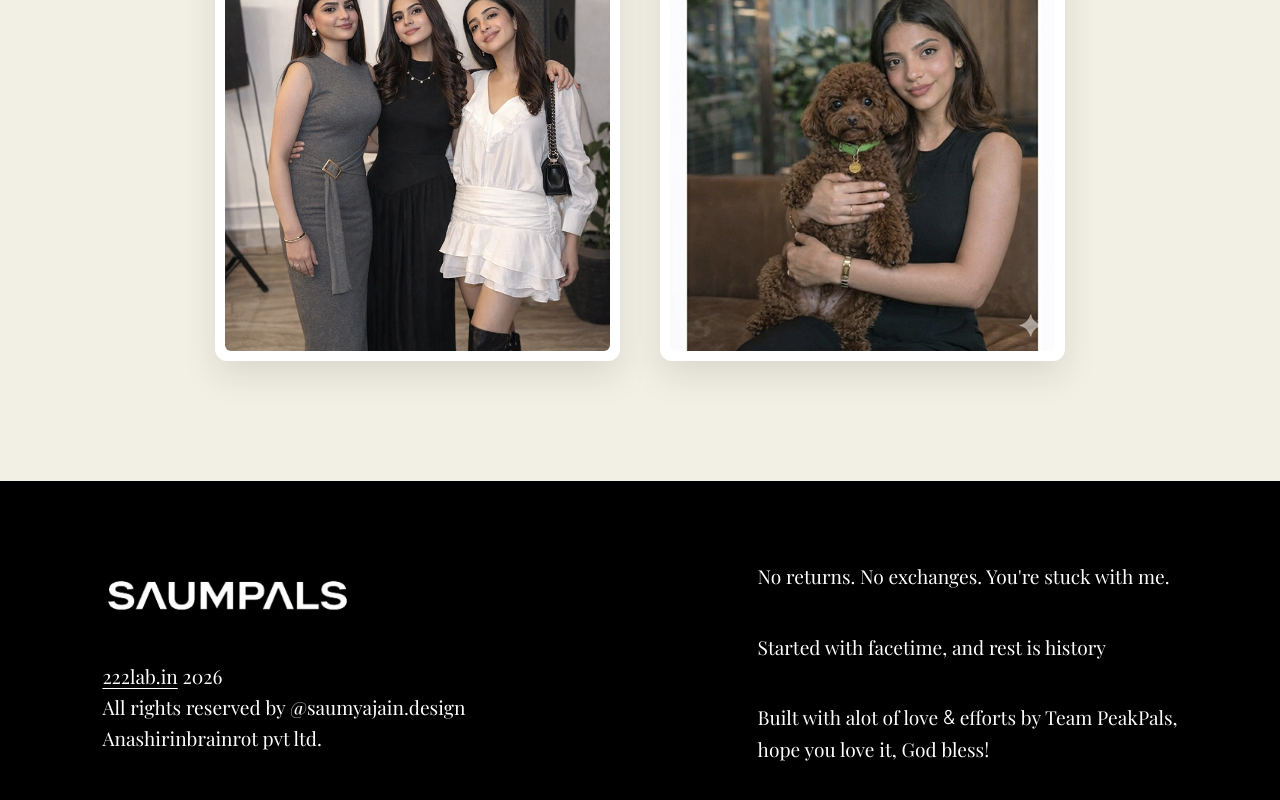
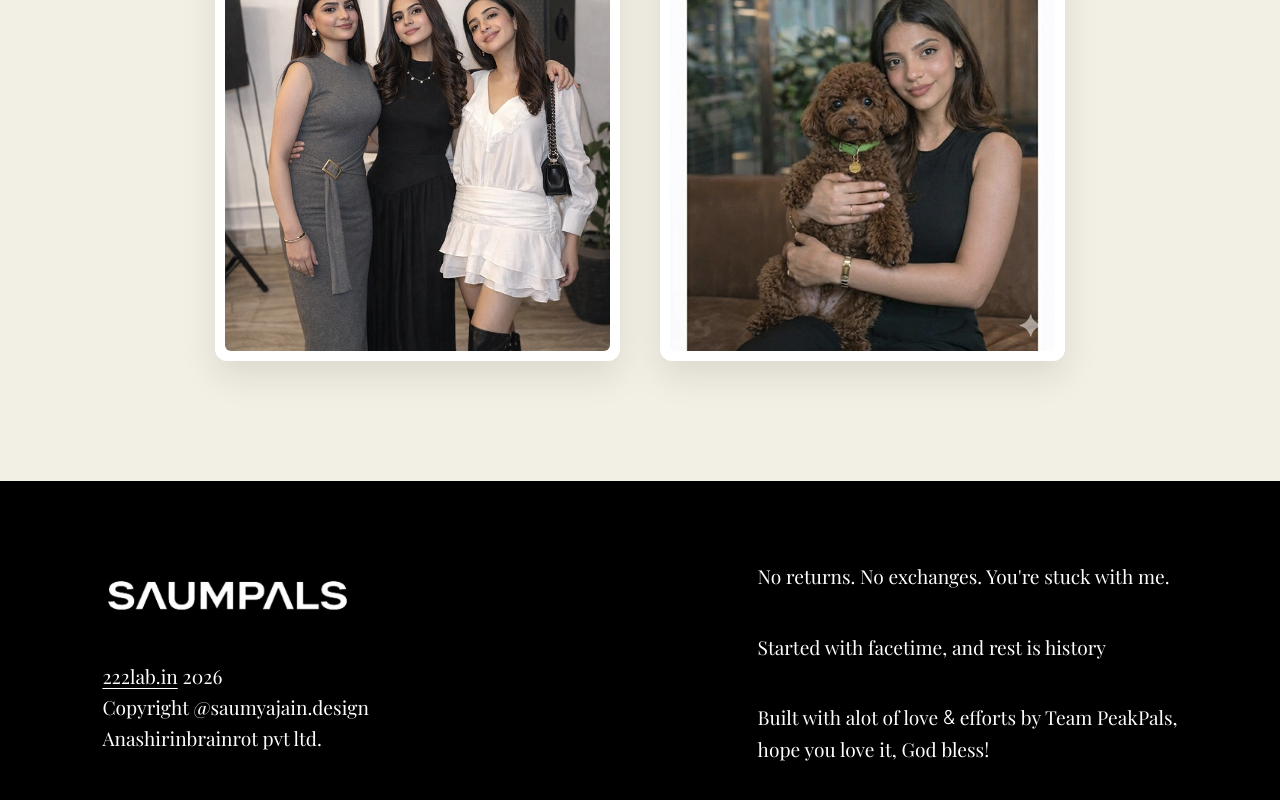
Before and after one commit to cipher-cmd/ragPal, a React (Vite) app: page / in a window 1280 px wide. Shown: the part 4356-5156 px from the top of the page. Built offline with nearby package versions, Linux system fonts and the light colour scheme; a web font is replaced by a local one.

Commit message:
Apply latest layout refinements and push updates

```diff
--- a/src/App.jsx
+++ b/src/App.jsx
@@ -154,7 +154,7 @@ function App() {
             <img src="/images/logo.webp" alt="SAUMPALS Logo" className="footer-logo" />
             <div className="footer-copyright-block">
               <p className="footer-copyright"><span className="footer-underline">222lab.in</span> 2026</p>
-              <p className="footer-copyright">All rights reserved by @saumyajain.design</p>
+              <p className="footer-copyright">Copyright @saumyajain.design</p>
               <p className="footer-copyright">Anashirinbrainrot pvt ltd.</p>
             </div>
           </div>
```
